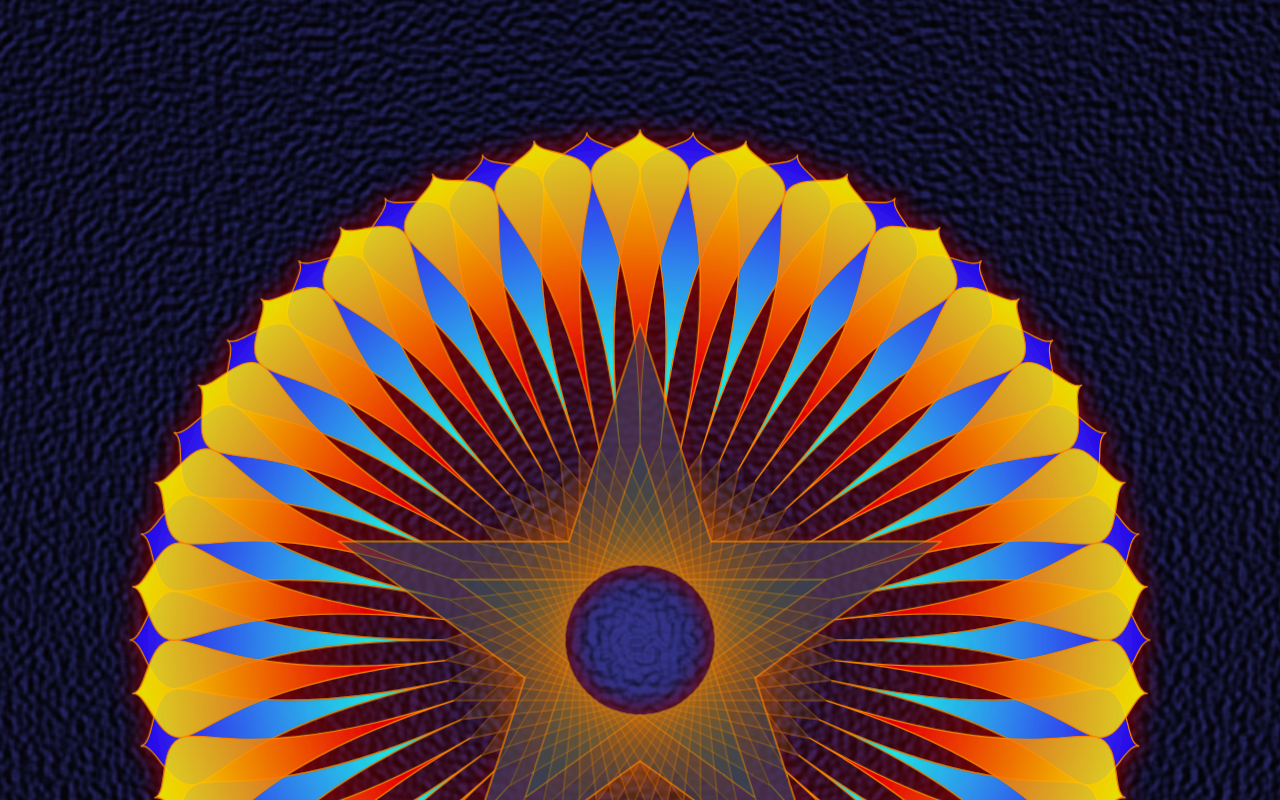
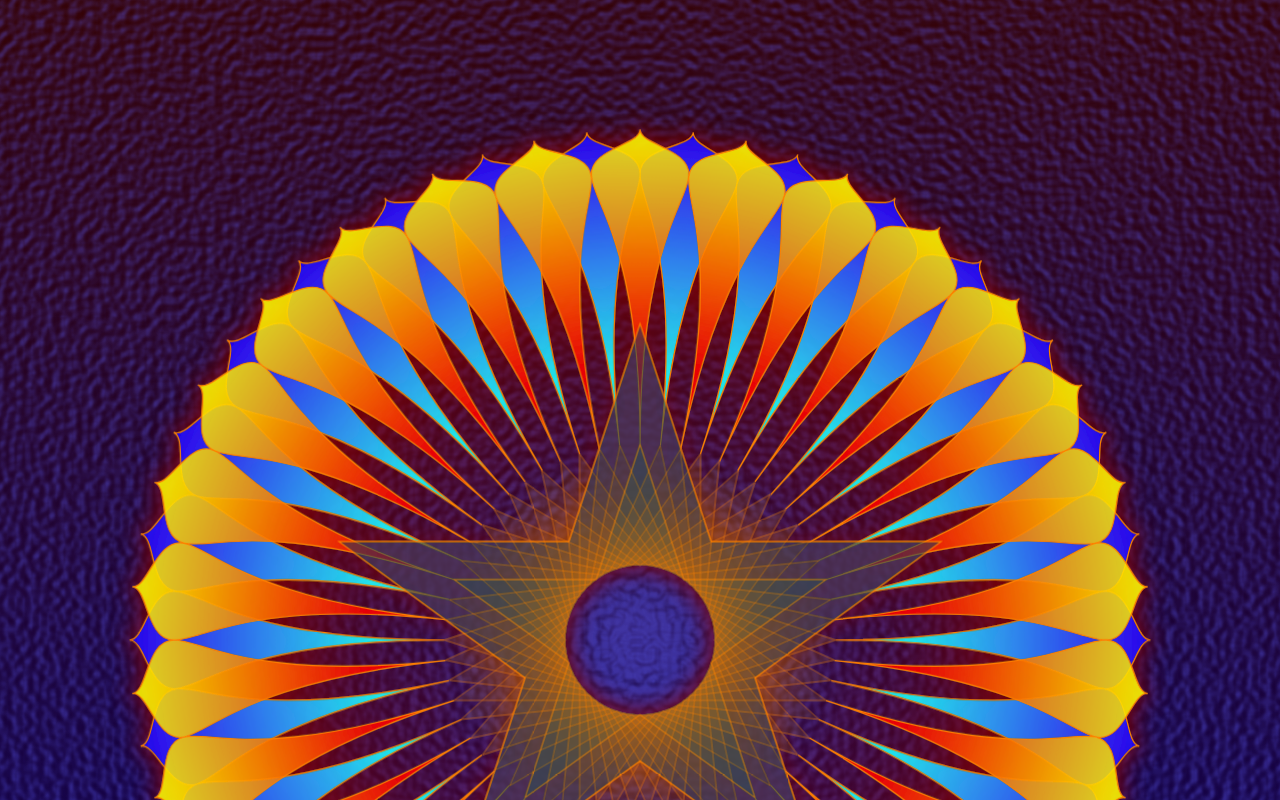
Before and after one commit to dopplerreflect/svg-wallpaper, a React (Vite) app: page / in a window 1280 px wide. Shown: the top 800 px of the page. Built offline with nearby package versions, Linux system fonts and the light colour scheme.

Commit message:
add gradient to background

```diff
--- a/src/wallpapers/Blueprint.tsx
+++ b/src/wallpapers/Blueprint.tsx
@@ -54,6 +54,10 @@ export default function Blueprint() {
           <stop offset="0%" stopColor={`hsl(240, 100%, 50%)`} />
           <stop offset="75%" stopColor={`hsl(180, 100%, 50%)`} />
         </linearGradient>
+        <linearGradient id="backgroundGradient" gradientTransform="rotate(90)">
+          <stop offset="00%" stopColor={`hsl(0, 100%, 10%)`} />
+          <stop offset="100%" stopColor={`hsl(240, 100%, 20%)`} />
+        </linearGradient>
         <path
           id="petal"
           d={[
@@ -107,7 +111,7 @@ export default function Blueprint() {
           </feMerge>
         </filter>
       </defs>
-      <rect width={width} height={height} />
+      <rect width={width} height={height} fill="url(#backgroundGradient)" />
       <rect
         id="bgRect"
         width={width}
```
